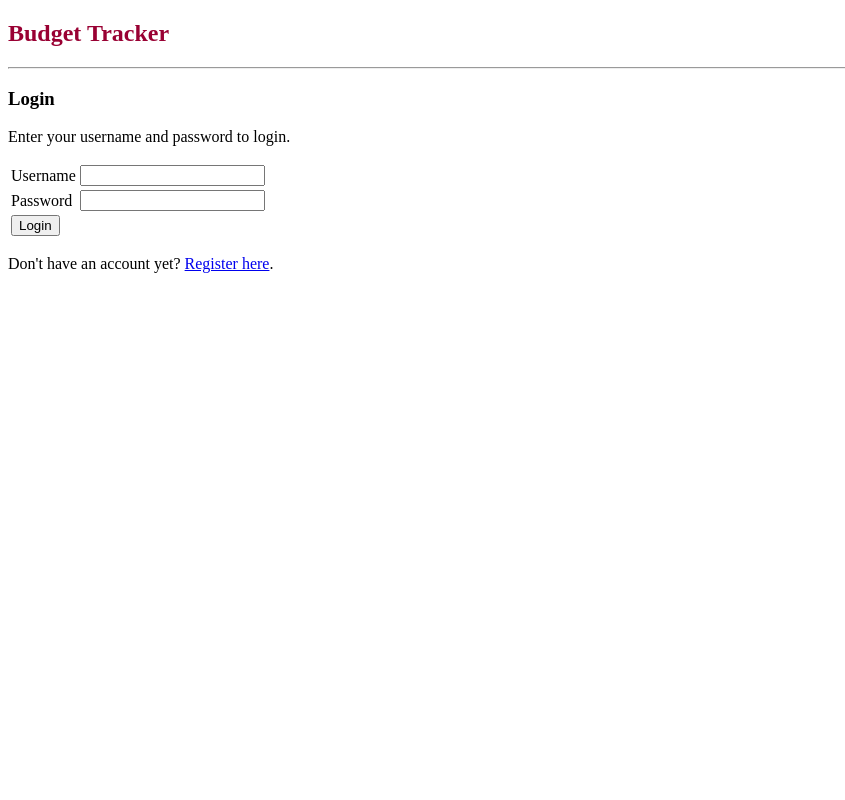
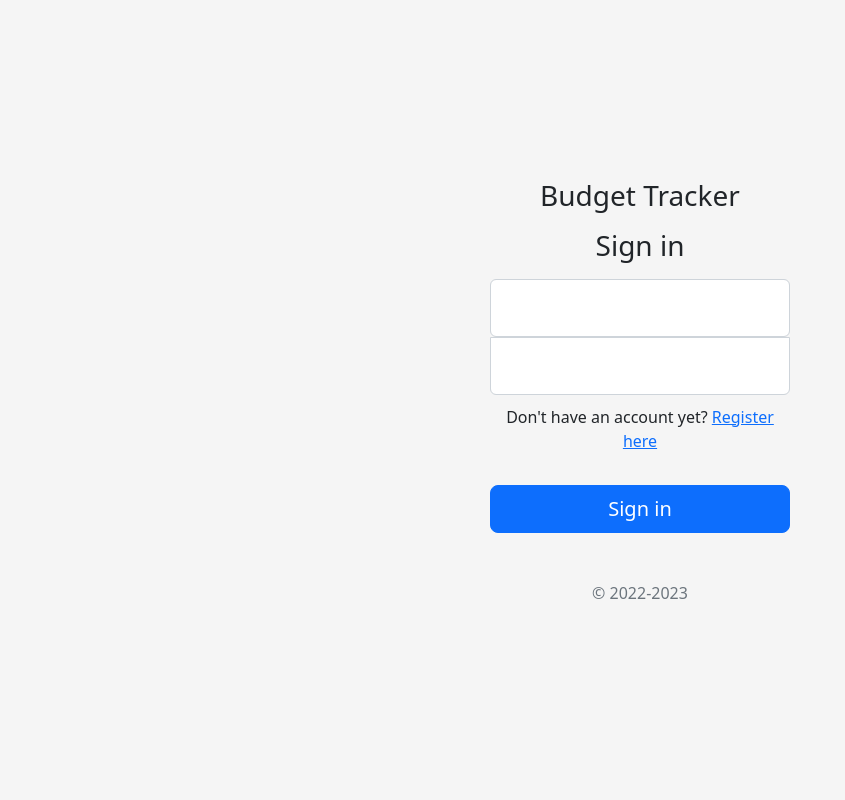
Before and after one commit to veronikaSS/CMSC495Project, a Flask app: page /login in a window 1280 px wide. Shown: the whole page, without its empty margins (0-845 px from the left). Run offline with Flask 2, Linux system fonts and the light colour scheme.

Commit message:
login css changes, gitignore file, easy pip instal

```diff
--- a/templates/login.html
+++ b/templates/login.html
@@ -9,43 +9,93 @@ to the website homepage.
 
 -->
 
-<!DOCTYPE html>
-<html>
-    <Head>
-        <Title>Login - Budget Tracker</Title>
-    </Head>
-    <body>
-        <h2><font color="#990033">Budget Tracker</font></h2>
-        <hr />
-        <h3>Login</h3>
-        <p>Enter your username and password to login.</p>
+<!doctype html>
+<html lang="en">
 
-        <!-- Provides a form for the user to enter and submit their username + password -->
+<head>
+    <meta charset="utf-8">
+    <meta name="viewport" content="width=device-width, initial-scale=1">
+    <meta name="description" content="">
+    <meta name="author" content="Mark Otto, Jacob Thornton, and Bootstrap contributors">
+    <meta name="generator" content="Hugo 0.104.2">
+    <title>Budget Tracker - Signin</title>
+
+<!-- CSS only -->
+<link href="https://cdn.jsdelivr.net/npm/bootstrap@5.2.3/dist/css/bootstrap.min.css" rel="stylesheet" integrity="sha384-rbsA2VBKQhggwzxH7pPCaAqO46MgnOM80zW1RWuH61DGLwZJEdK2Kadq2F9CUG65" crossorigin="anonymous">
+<script src="https://cdn.jsdelivr.net/npm/bootstrap@5.2.3/dist/js/bootstrap.bundle.min.js" integrity="sha384-kenU1KFdBIe4zVF0s0G1M5b4hcpxyD9F7jL+jjXkk+Q2h455rYXK/7HAuoJl+0I4" crossorigin="anonymous"></script>
+    <style>
+        html,
+        body {
+            height: 100%;
+        }
+
+        body {
+            display: flex;
+            align-items: center;
+            padding-top: 40px;
+            padding-bottom: 40px;
+            background-color: #f5f5f5;
+        }
+
+        .form-signin {
+            max-width: 330px;
+            padding: 15px;
+            margin-left: auto;
+            margin-right: auto;
+        }
+
+        .form-signin .form-floating:focus-within {
+            z-index: 2;
+        }
+
+        .form-signin input[type="email"] {
+            margin-bottom: -1px;
+            border-bottom-right-radius: 0;
+            border-bottom-left-radius: 0;
+        }
+
+        .form-signin input[type="password"] {
+            margin-bottom: 10px;
+            border-top-left-radius: 0;
+            border-top-right-radius: 0;
+        }
+
+
+    </style>
+
+
+    <!-- Custom styles for this template -->
+</head>
+
+<body class="text-center">
+    <main class="form-signin w-100 m-auto">
         <form method="POST">
-            <table>
-                <!-- Username field -->
-                <tr>
-                    <td><label for="username">Username</label></td>
-                    <td><input name="username" id="username" required></td>
-                </tr>
+            <h1 class="h3 mb-3 fw-normal">Budget Tracker</h1>
 
-                <!-- Password field -->
-                <tr>
-                    <td><label for="password">Password</label></td>
-                    <td> <input type="password" name="password" id="password" required></td>
-                </tr>
+            <h1 class="h3 mb-3 fw-normal">Sign in</h1>
 
-                <tr>
-                    <td colspan='2'><input type="submit" value="Login"></td>
-                </tr>
-            </table>
+            <div class="form-floating">
+                <input name="username" id="username" class="form-control" placeholder="Username" required>
+            </div>
+            <div class="form-floating">
+                <input type="password" class="form-control" id="password" placeholder="Password" name="password">
+            </div>
+
+            <div class="checkbox mb-3">
+                <label>
+                    <p>Don't have an account yet? <a href="http://localhost:5000/register">Register here</a></p>
+                </label>
+            </div>
+            <button class="w-100 btn btn-lg btn-primary" type="submit">Sign in</button>
+            <p class="mt-5 mb-3 text-muted">&copy; 2022-2023</p>
         </form>
+    </main>
 
-        <p>Don't have an account yet? <a href="http://localhost:5000/register">Register here</a>.</p>
+    <!-- Displays any errors that occur (if the login failed) -->
+    {% if error %}
+    <p color="#FF0000">{{ error }}</p>
+    {% endif %}
 
-        <!-- Displays any errors that occur (if the login failed) -->
-        {% if error %}
-        <p color="#FF0000">{{ error }}</p>
-        {% endif %}
-    </body>
+</body>
+
 </html>
```
Also changed, not shown: requirements.txt (added, +10 -0 lines), 1 other file.
